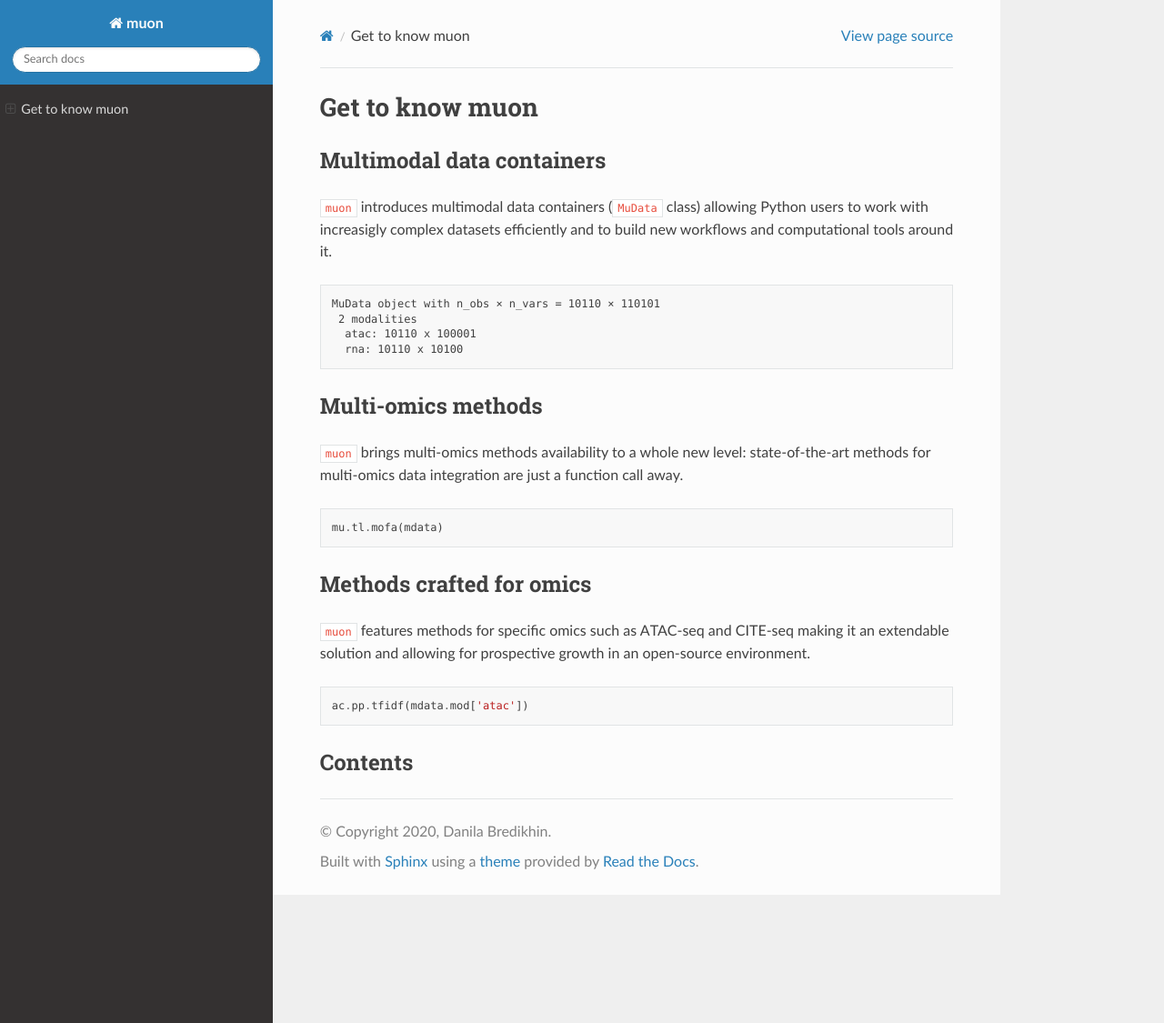
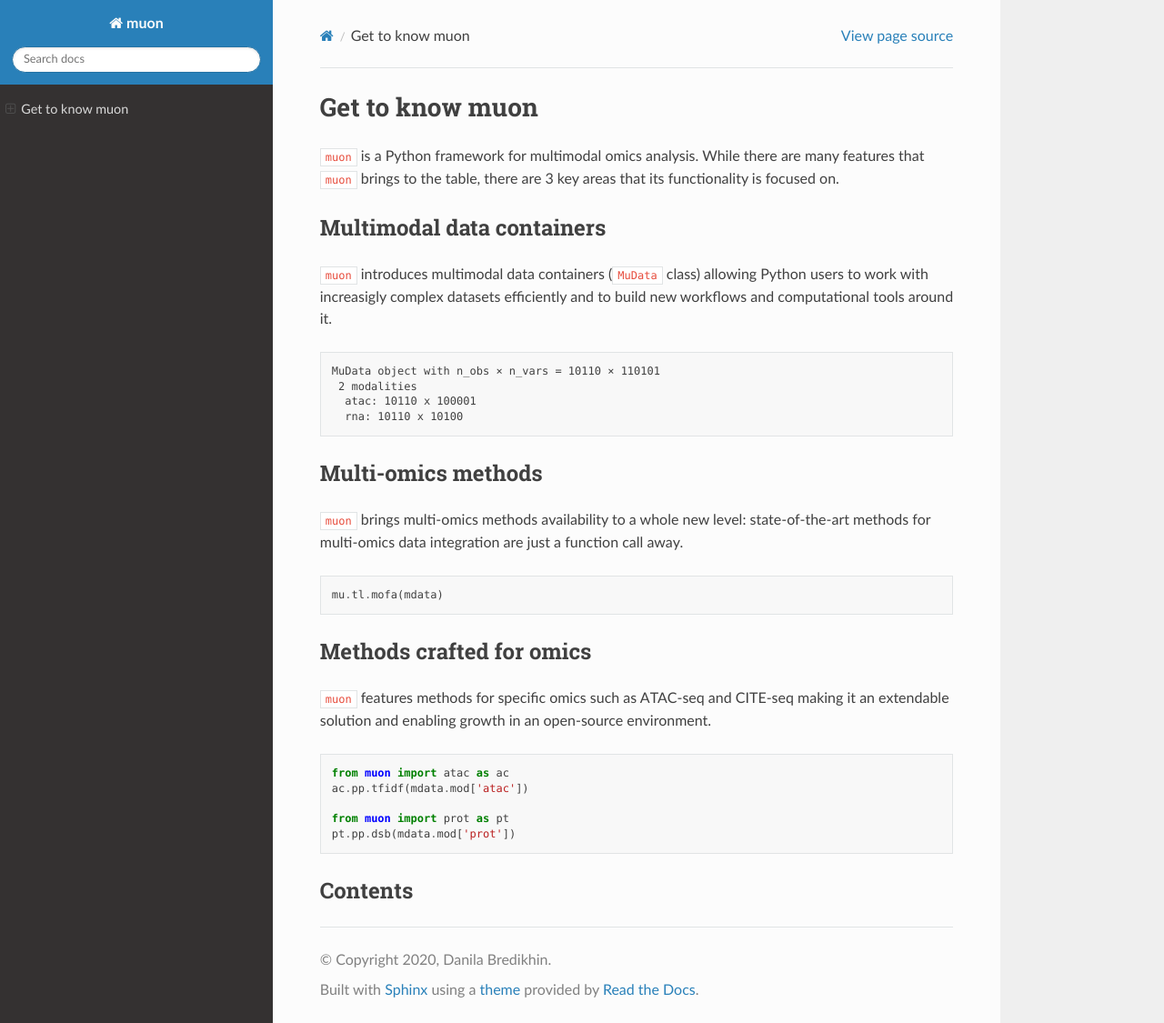
Before and after one commit to viciosO123/muon, a Sphinx documentation site: the page built from docs/source/index.md, in a window 1280 px wide and 1125 px high. Shown: the whole window at 91% size. Built offline with Sphinx 7.4.7 and the Read the Docs theme 2.0.0, drawn with Linux system fonts in a browser that asks for light colours; pages that are not in the unit, such as notebooks, are missing from menus.

Commit message:
Improve "Get to know muon" docs page (index.md)

````diff
--- a/docs/source/index.md
+++ b/docs/source/index.md
@@ -1,4 +1,6 @@
 # Get to know muon
+
+`muon` is a Python framework for multimodal omics analysis. While there are many features that `muon` brings to the table, there are 3 key areas that its functionality is focused on.
 
 ## Multimodal data containers
 
@@ -21,10 +23,14 @@ mu.tl.mofa(mdata)
 
 ## Methods crafted for omics
 
-`muon` features methods for specific omics such as ATAC-seq and CITE-seq making it an extendable solution and allowing for prospective growth in an open-source environment.
+`muon` features methods for specific omics such as ATAC-seq and CITE-seq making it an extendable solution and enabling growth in an open-source environment.
 
 ```py
+from muon import atac as ac
 ac.pp.tfidf(mdata.mod['atac'])
+
+from muon import prot as pt
+pt.pp.dsb(mdata.mod['prot'])
 ```
 
 Contents
````
